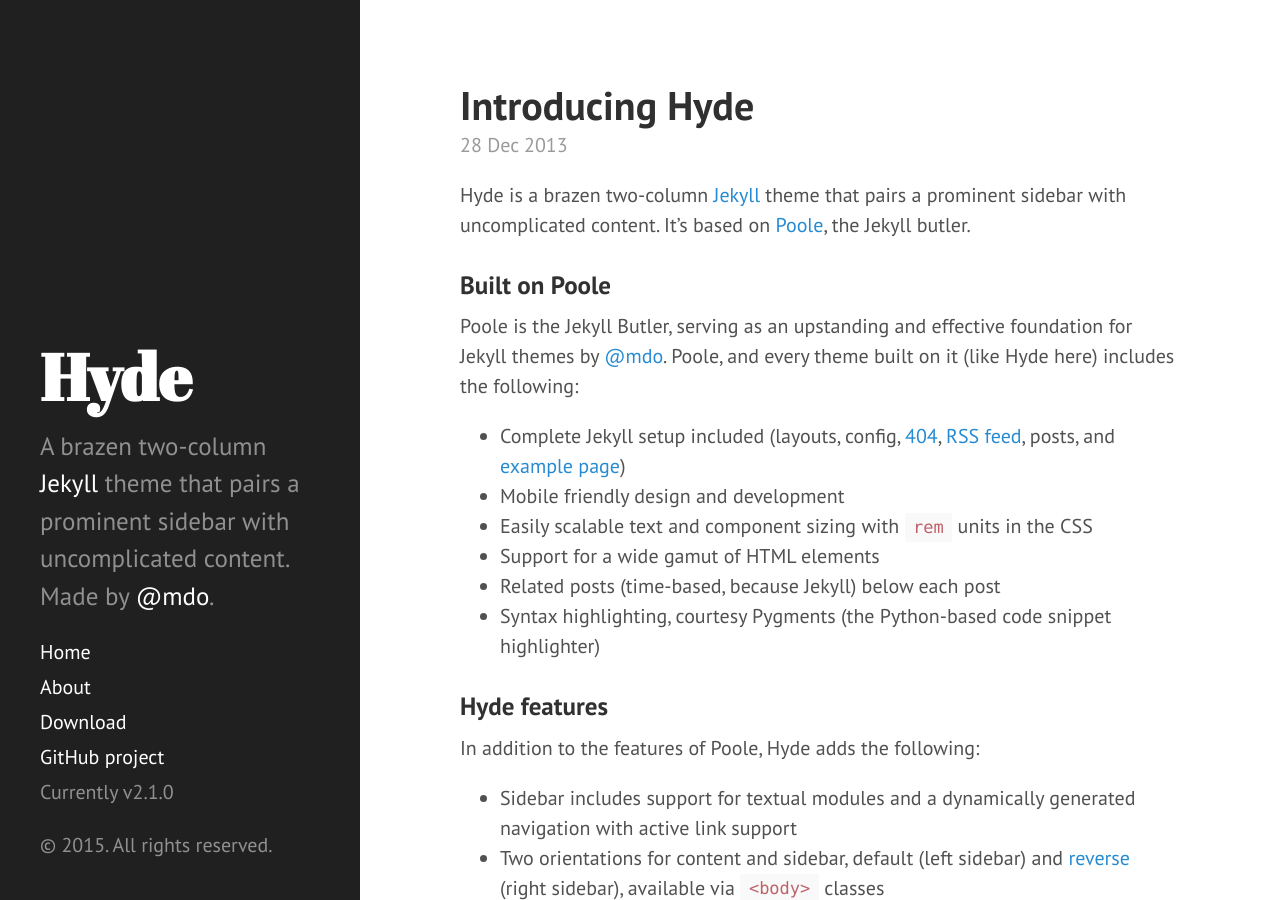
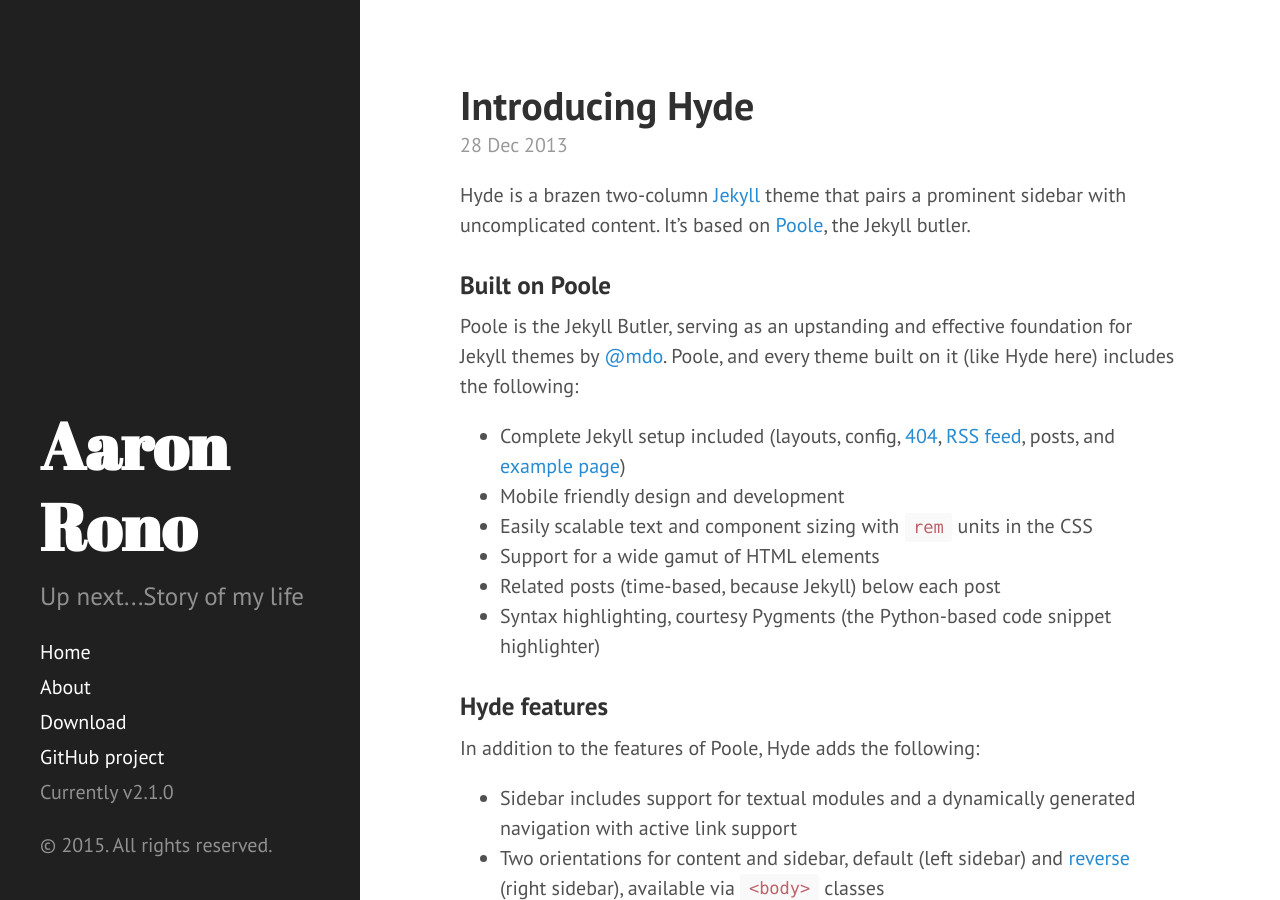
Before and after one commit to Aroniez/aroniez.github.io, a Jekyll site: the page built from index.html, in a window 1280 px wide and 900 px high. Built offline with Jekyll 4.4.1, drawn with Linux system fonts in a browser that asks for light colours; the list of posts is cut into pages by our own code.

Commit message:
Update _config.yml
Changing some descriptions

```diff
--- a/_config.yml
+++ b/_config.yml
@@ -7,15 +7,15 @@
 relative_permalinks: true
 
 # Setup
-title:            Hyde
-tagline:          'A Jekyll theme'
-description:      'A brazen two-column <a href="http://jekyllrb.com" target="_blank">Jekyll</a> theme that pairs a prominent sidebar with uncomplicated content. Made by <a href="https://twitter.com/mdo" target="_blank">@mdo</a>.'
+title:            Aaron Rono
+tagline:          'An Android Enthusiast'
+description:      'Up next...Story of my life'
 url:              http://hyde.getpoole.com
-baseurl:          http://aroniez.github.io/aroniez.github.io/
+baseurl:          http://aroniez.github.io/
 
 author:
-  name:           'Mark Otto'
-  url:            https://twitter.com/mdo
+  name:           'Aaron Rono'
+  url:            https://twitter.com/Aroniez
 
 paginate:         5
 
@@ -25,4 +25,4 @@
 encoding:         utf-8
 
 github:
-  repo:           https://github.com/poole/hyde
+  repo:           https://github.com/Aroniez/aroniez.github.io
```
